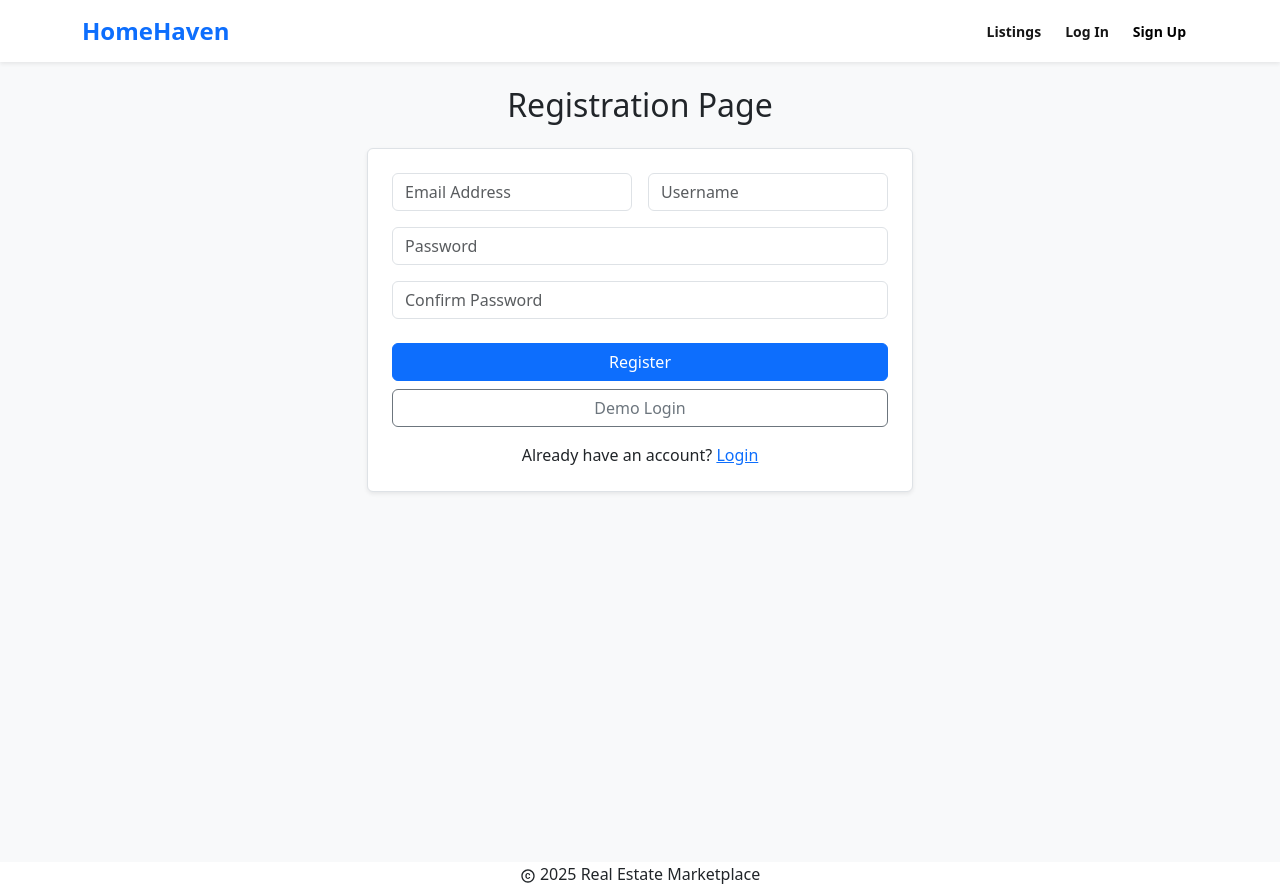
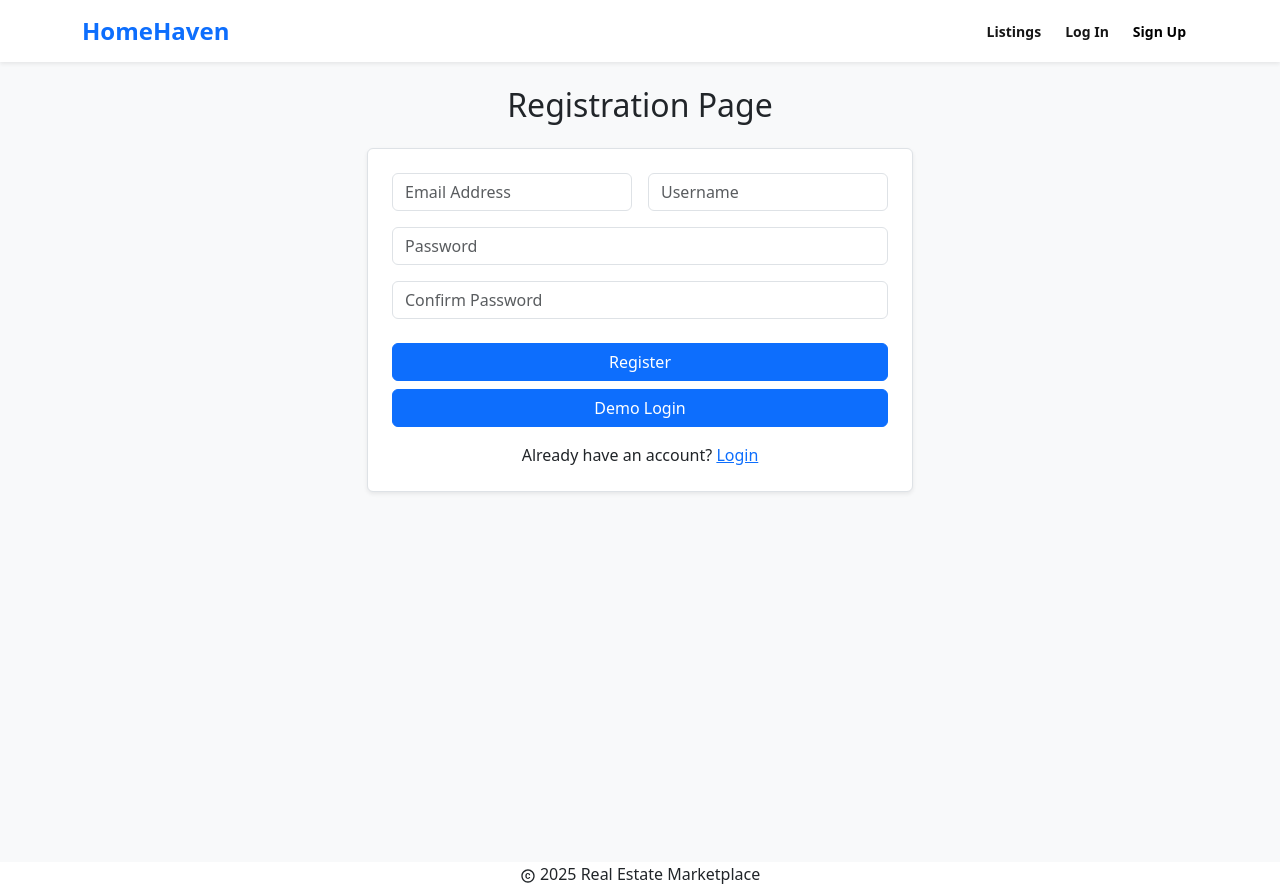
Before and after one commit to Akfslgn/Realestate-marketplace-ui, a React (Vite) app: page /signup in a window 1280 px wide. Built offline with nearby package versions, Linux system fonts and the light colour scheme.

Commit message:
Update Demo Login button style to primary background
- Change Demo Login button from outline to solid primary style
- Apply consistent btn-primary styling on both Login and Registration pages
- Improve button visibility and user experience
- Maintain loading state functionality

```diff
--- a/src/pages/login/Login.jsx
+++ b/src/pages/login/Login.jsx
@@ -39,7 +39,7 @@ const Login = () => {
   const handleDemoLogin = async () => {
     const demoCredentials = {
       email: "qwerty@gmail.com",
-      password: "123456"
+      password: "123456",
     };
 
     dispatch({ type: "AUTH_START" });
@@ -107,7 +107,7 @@ const Login = () => {
                     </button>
                     <button
                       type="button"
-                      className="btn btn-outline-secondary px-4"
+                      className="btn btn-primary px-4"
                       onClick={handleDemoLogin}
                       disabled={store.auth.loading}
                     >
--- a/src/pages/registration/Registration.jsx
+++ b/src/pages/registration/Registration.jsx
@@ -148,7 +148,7 @@ const Registration = () => {
                       </button>
                       <button
                         type="button"
-                        className="btn btn-outline-secondary px-4"
+                        className="btn btn-primary px-4"
                         onClick={handleDemoLogin}
                         disabled={store.auth.loading}
                       >
```
